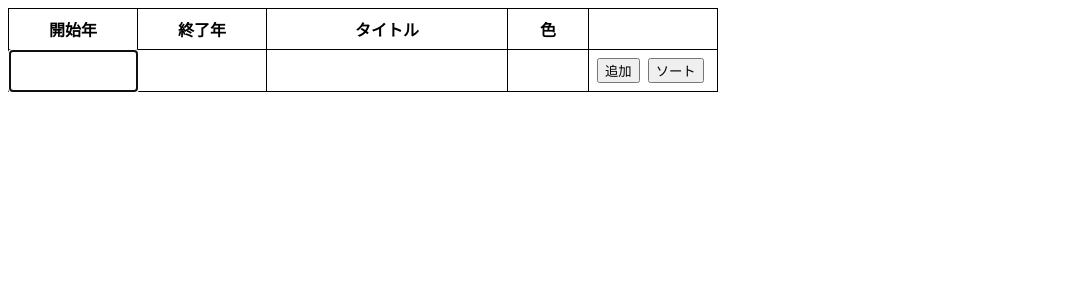
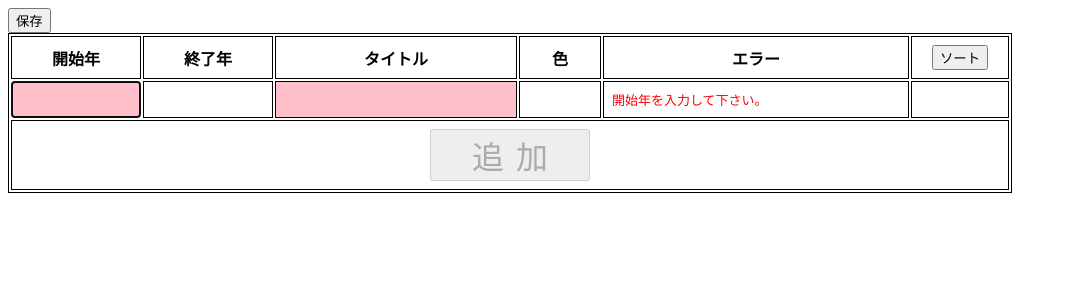
Before and after one commit to redfe/mysirube, a SvelteKit app: page /edit in a window 1280 px wide. Shown: the top 300 px of the page, without its empty margins (0-1067 px from the left). Built offline with nearby package versions, Linux system fonts and the light colour scheme.

Commit message:
データ編集機能

```diff
--- /dev/null
+++ b/src/lib/repository.ts
@@ -0,0 +1,65 @@
+import type { EditData } from '../routes/edit/data.svelte';
+
+export const dbName = 'MySerube';
+export const storeName = 'datas';
+
+export function initDB(): Promise<IDBDatabase> {
+	return new Promise((resolve, reject) => {
+		const request = indexedDB.open(dbName, 1);
+
+		request.onupgradeneeded = () => {
+			const db = request.result;
+			if (!db.objectStoreNames.contains(storeName)) {
+				db.createObjectStore(storeName, { keyPath: 'id', autoIncrement: true });
+			}
+		};
+
+		request.onsuccess = () => resolve(request.result);
+		request.onerror = () => reject(request.error);
+	});
+}
+
+export async function save(db: IDBDatabase, datas: EditData[]) {
+	return new Promise((resolve, reject) => {
+		try {
+			// トランザクションの作成
+			const transaction = db.transaction(storeName, 'readwrite');
+			const store = transaction.objectStore(storeName);
+
+			// 既存データをクリア
+			const clearRequest = store.clear();
+			clearRequest.onerror = () => reject(clearRequest.error);
+
+			clearRequest.onsuccess = () => {
+				// データを追加
+				for (const data of datas) {
+					const addRequest = store.add({
+						start: data.start,
+						end: data.end,
+						title: data.title,
+						color: data.color
+					});
+					addRequest.onerror = () => reject(addRequest.error);
+				}
+
+				// トランザクション完了時の処理
+				transaction.oncomplete = () => resolve(true);
+				transaction.onerror = () => reject(transaction.error);
+			};
+		} catch (error) {
+			console.error('保存処理エラー:', error);
+			reject(error);
+		}
+	});
+}
+
+export function getAllData(db: IDBDatabase): Promise<{ id: IDBValidKey }[]> {
+	return new Promise((resolve, reject) => {
+		const transaction = db.transaction(storeName, 'readonly');
+		const store = transaction.objectStore(storeName);
+		const request = store.getAll();
+
+		request.onsuccess = () => resolve(request.result);
+		request.onerror = () => reject(request.error);
+	});
+}
--- a/src/routes/edit/+page.svelte
+++ b/src/routes/edit/+page.svelte
@@ -1,38 +1,75 @@
 <script lang="ts">
-	type Data = {
-		start: string;
-		end?: string;
-		title: string;
-		color?: string;
-	};
+	import { EditData } from './data.svelte';
+	import { getAllData, initDB, save as saveData } from '$lib/repository';
 
-	let start: string = $state('');
-	let end: string = $state('');
-	let title: string = $state('');
-	let color: string = $state('');
-	let datas: Data[] = $state([]);
+	let newData = $state(new EditData());
+	let datas: EditData[] = $state([]);
 	let startElm: HTMLElement;
+	let db: IDBDatabase;
 
 	function add() {
-		datas.push({ start, end, title, color });
-		start = '';
-		end = '';
-		title = '';
+		if (!newData.isValid()) {
+			return;
+		}
+		let temp = new EditData();
+		temp.start = newData.start;
+		temp.end = newData.end;
+		temp.title = newData.title;
+		temp.color = newData.color;
+		datas.push(temp);
+		newData.start = '';
+		newData.end = '';
+		newData.title = '';
 		startElm?.focus();
 	}
 
 	function sort() {
-		datas.sort((a, b) => parseInt(a.start) - parseInt(b.start));
+		datas.sort((a, b) => (a.start ? parseInt(a.start) : 0) - (b.start ? parseInt(b.start) : 0));
 	}
 
 	function remove(index: number) {
 		datas.splice(index, 1);
 	}
 
+	function hasError(errors: Record<string, string>) {
+		return Object.keys(errors).length > 0;
+	}
+
+	function oneError(data: EditData) {
+		return [data.errors.start, data.errors.end, data.errors.title, data.errors.color].filter(
+			(v) => !!v
+		)[0];
+	}
+
+	async function save() {
+		await saveData(db!, datas);
+		alert('保存しました！');
+	}
+
 	$effect(() => {
 		if (startElm) startElm.focus();
 	});
+
+	$effect(() => {
+		initDB()
+			.then((r) => (db = r))
+			.then(() => getAllData(db))
+			.then(
+				(r) =>
+					(datas = r.map(
+						(d: any) =>
+							new EditData({
+								start: d.start,
+								end: d.end,
+								title: d.title,
+								color: d.color
+							})
+					))
+			);
+	});
 </script>
+
+<button onclick={save}>保存</button>
 
 <table>
 	<thead>
@@ -41,27 +78,63 @@
 			<th>終了年</th>
 			<th>タイトル</th>
 			<th>色</th>
-			<th></th>
+			<th>エラー</th>
+			<th><button onclick={sort}>ソート</button></th>
 		</tr>
 	</thead>
 	<tbody>
 		<tr>
-			<td bind:textContent={start} contenteditable="true" bind:this={startElm}></td>
-			<td bind:textContent={end} contenteditable="true"></td>
-			<td bind:textContent={title} contenteditable="true"></td>
-			<td bind:textContent={color} contenteditable="true"></td>
-			<td style="background-color:{color}"
-				><button onclick={add}>追加</button><button onclick={sort}>ソート</button></td
-			>
+			<td
+				data-errormsg={newData.errors.start}
+				bind:textContent={newData.start}
+				contenteditable="true"
+				bind:this={startElm}
+			></td>
+			<td data-errormsg={newData.errors.end} bind:textContent={newData.end} contenteditable="true"
+			></td>
+			<td
+				data-errormsg={newData.errors.title}
+				bind:textContent={newData.title}
+				contenteditable="true"
+			></td>
+			<td
+				data-errormsg={newData.errors.color}
+				bind:textContent={newData.color}
+				contenteditable="true"
+				style="background-color:{newData.color}"
+			></td>
+			<td>
+				{#if hasError(newData.errors)}
+					<pre>{oneError(newData)}</pre>
+				{/if}
+			</td>
+			<td></td>
+		</tr>
+		<tr>
+			<td colspan="6">
+				<button onclick={add} disabled={hasError(newData.errors)}>追加</button>
+			</td>
 		</tr>
 		{#each datas as data, i (i)}
 			<tr>
-				<td bind:textContent={data.start} contenteditable="true"></td>
-				<td bind:textContent={data.end} contenteditable="true"></td>
-				<td bind:textContent={data.title} contenteditable="true"></td>
-				<td bind:textContent={data.color} contenteditable="true"></td>
-				<td style="background-color:{data.color}"><button onclick={() => remove(i)}>×</button> </td>
-			</tr>
+				<td data-errormsg={data.errors.start} bind:textContent={data.start} contenteditable="true"
+				></td>
+				<td data-errormsg={data.errors.end} bind:textContent={data.end} contenteditable="true"></td>
+				<td data-errormsg={data.errors.title} bind:textContent={data.title} contenteditable="true"
+				></td>
+				<td
+					data-errormsg={data.errors.color}
+					bind:textContent={data.color}
+					contenteditable="true"
+					style="background-color:{data.color}"
+				></td>
+				<td>
+					{#if hasError(data.errors)}
+						<pre>{oneError(data)}</pre>
+					{/if}
+				</td>
+				<td><button onclick={() => remove(i)}>×</button> </td></tr
+			>
 		{/each}
 	</tbody>
 </table>
@@ -70,33 +143,70 @@
 	table,
 	th,
 	td {
-		border-collapse: collapse;
+		border-collapse: separate;
 		border: solid 1px;
+	}
+	th,
+	td {
 		padding: 0.5rem;
 	}
-	thead th:nth-child(1) {
+	thead {
+		th:nth-child(1) {
 			width: 7rem;
 		}
-	thead th:nth-child(2) {
+		th:nth-child(2) {
 			width: 7rem;
 		}
-	thead th:nth-child(3) {
+		th:nth-child(3) {
 			width: 14rem;
 		}
-	thead th:nth-child(4) {
+		th:nth-child(4) {
 			width: 4rem;
 		}
-	thead th:nth-child(4) {
+		th:nth-child(4) {
 			width: 4rem;
 		}
-	thead th:nth-child(5) {
-		width: 7rem;
+		th:nth-child(5) {
+			width: 18rem;
 		}
-	tbody tr:nth-child(1) {
-		td:nth-child(5) {
-			display: flex;
-			gap: 0.5rem;
-			border: none;
+		th:nth-child(6) {
+			width: 5rem;
 		}
 	}
+	tbody {
+		tr:nth-child(2) {
+			td {
+				text-align: center;
+				button {
+					font-size: 2rem;
+					text-align: justify;
+					text-align-last: justify;
+					padding-left: 2.5rem;
+					padding-right: 2.5rem;
+					width: 10rem;
+				}
+			}
+		}
+		tr:nth-child(n + 2) {
+			td:nth-child(5) {
+				font-weight: bold;
+				color: red;
+				border-color: black;
+				pre {
+					margin: 0;
+				}
+			}
+		}
+		td:nth-child(1),
+		td:nth-child(2) {
+			text-align: right;
+		}
+		pre {
+			color: red;
+			margin: 0;
+		}
+	}
+	td[data-errormsg] {
+		background-color: pink;
+	}
 </style>
--- /dev/null
+++ b/src/routes/edit/data.svelte.ts
@@ -0,0 +1,110 @@
+export class EditData {
+	#start?: string = $state();
+	#end?: string = $state();
+	#title?: string = $state();
+	#color?: string = $state();
+	#errors: { start?: string; end?: string; title?: string; color?: string } = $state({});
+
+	constructor(args?: { start?: string; end?: string; title?: string; color?: string }) {
+		this.#start = args?.start;
+		this.#end = args?.end;
+		this.#title = args?.title;
+		this.#color = args?.color;
+		this.validate();
+	}
+
+	set start(start: string | undefined) {
+		this.#start = start;
+		this.validate('start');
+	}
+
+	get start() {
+		return this.#start;
+	}
+
+	set end(end: string | undefined) {
+		this.#end = end;
+		this.validate('end');
+	}
+
+	get end() {
+		return this.#end;
+	}
+
+	set title(title: string | undefined) {
+		this.#title = title;
+		this.validate('title');
+	}
+
+	get title() {
+		return this.#title;
+	}
+
+	set color(color: string | undefined) {
+		this.#color = color;
+	}
+
+	get color() {
+		return this.#color;
+	}
+
+	private validate(name?: keyof EditData) {
+		if (name === 'start' || !name) {
+			if (!validateRequired(this.#start)) {
+				this.#errors.start = '開始年を入力して下さい。';
+			} else if (!validateNumber(this.#start)) {
+				this.#errors.start = '開始年は数値を入力して下さい。';
+			} else {
+				delete this.#errors.start;
+			}
+			this.validate('end');
+		}
+		if (name === 'end' || !name) {
+			if (!validateNumber(this.#end)) {
+				this.#errors.end = '終了年は数値を入力して下さい。';
+			} else if (!validateStartAndEndDate(this.#start, this.#end)) {
+				this.#errors.end = '終了年は開始年以上の値を入力して下さい。';
+				delete this.#errors.start;
+			} else {
+				delete this.#errors.end;
+			}
+		}
+		if (name === 'title' || !name) {
+			if (!validateRequired(this.#title)) {
+				this.#errors.title = 'タイトルを入力して下さい。';
+			} else {
+				delete this.#errors.title;
+			}
+		}
+	}
+
+	isValid(): boolean {
+		return Object.keys(this.#errors).length === 0;
+	}
+
+	get errors() {
+		return this.#errors;
+	}
+}
+
+function validateRequired(s: string | undefined): boolean {
+	return !isEmpty(s);
+}
+
+function validateNumber(s: string | undefined): boolean {
+	if (isEmpty(s)) return true;
+	const num = Number(s);
+	return Number.isSafeInteger(num) && num.toString() == s;
+}
+
+function validateStartAndEndDate(start: string | undefined, end: string | undefined): boolean {
+	if (isEmpty(start)) return true;
+	if (isEmpty(end)) return true;
+	const startNum = Number(start);
+	const endNum = Number(end);
+	return startNum <= endNum;
+}
+
+function isEmpty(s: string | undefined): boolean {
+	return s == null || s.length === 0;
+}
```
Lines whose indentation alone changed are shown as unchanged.
